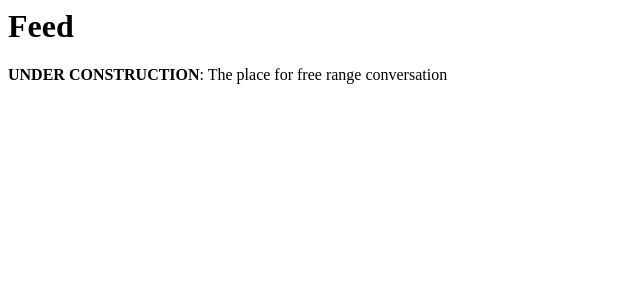
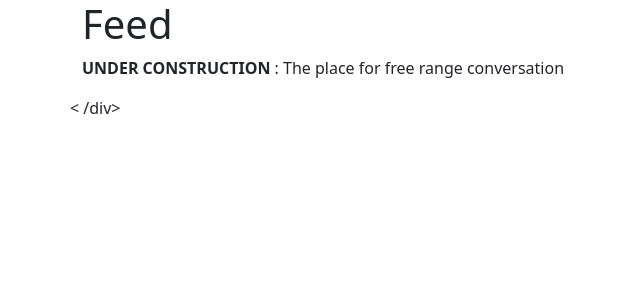
Before and after one commit to aaron-gomes1/clucker, a Django app: template microblogs/templates/feed.html in a window 1280 px wide. Shown: the top 300 px of the page, without its empty margins (0-640 px from the left). Run offline with Django 3.2, Linux system fonts and the light colour scheme; the template is opened without the code that fills it, so the values that code supplies are empty; some libraries are stand-ins or nearby versions.

Commit message:
Render feed template with Bootstrap

```diff
--- a/microblogs/templates/feed.html
+++ b/microblogs/templates/feed.html
@@ -1,9 +1,17 @@
-<html>
-<head>
-  <title>Clucker</title>
-</head>
-  <body>
-    <h1>Feed</h1>
-    <p><b>UNDER CONSTRUCTION</b>: The place for free range conversation</p>
-  </body>
-</html>
+{% extends 'base.html' %}
+{% block body %}
+<div class="container">
+  <div class="row">
+    <div class="col-12">
+      <title>Clucker</title>
+      <h1>Feed</h1>
+      <p>
+        <b>
+          UNDER CONSTRUCTION
+        </b>
+        : The place for free range conversation
+      </p>
+    </div>
+< /div>
+</div>
+{% endblock %}
```
